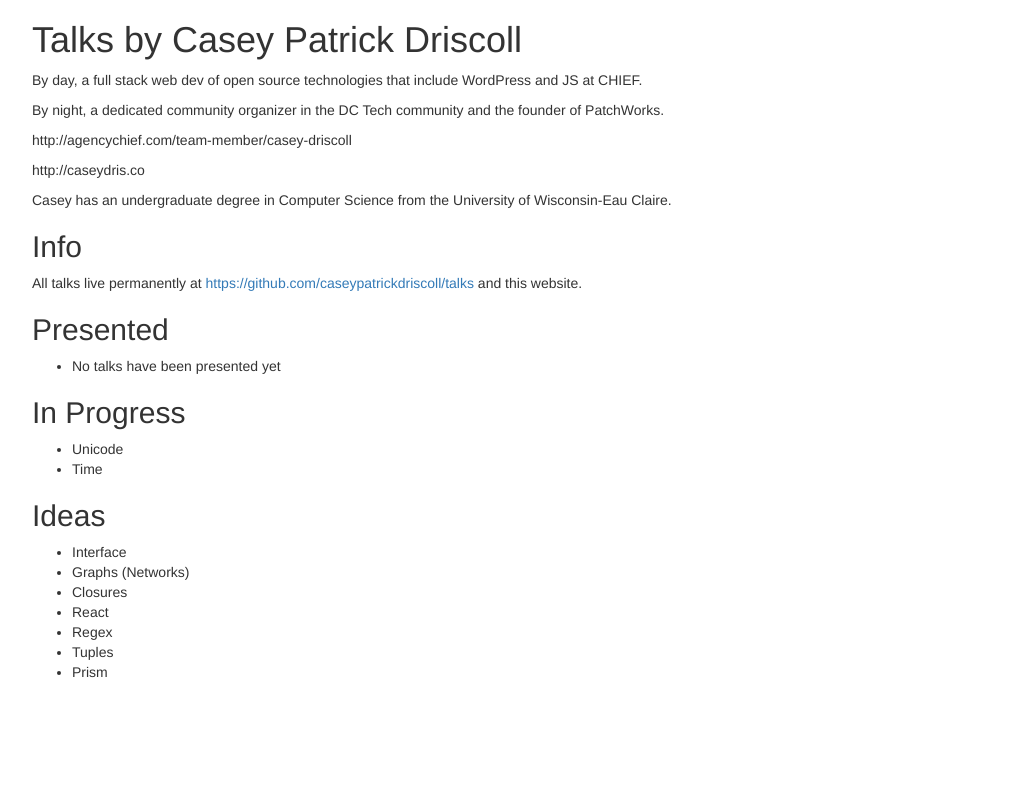
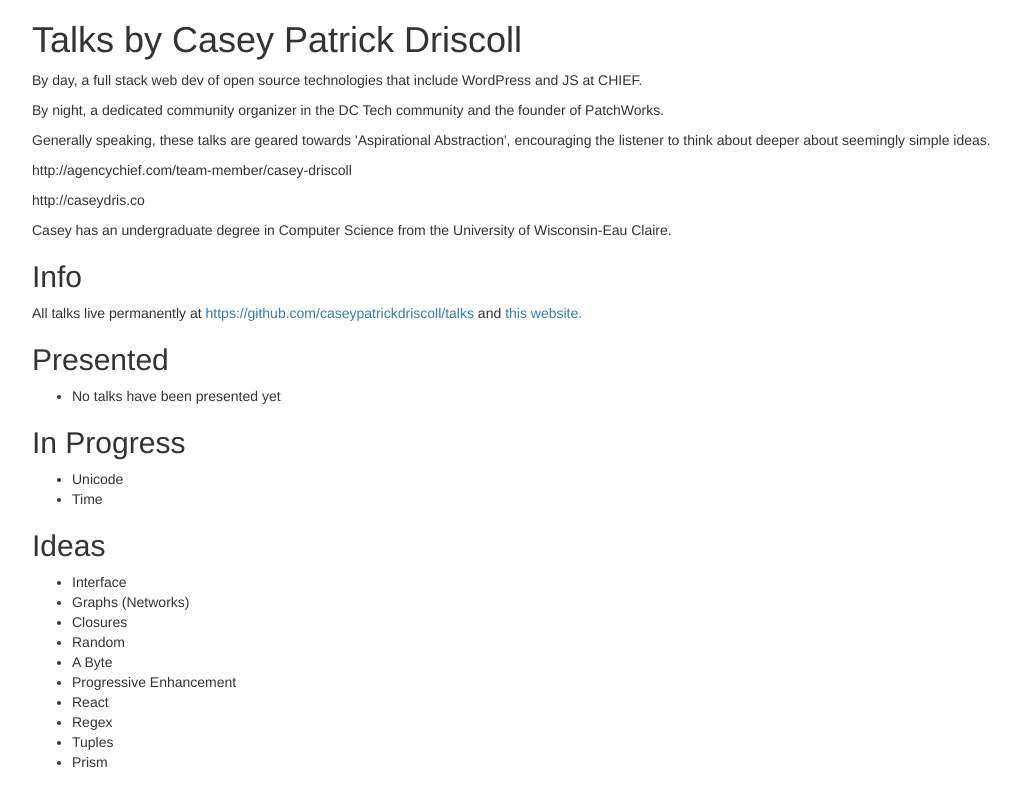
Before and after one commit to caseydriscoll/talks, a plain HTML site: page index.html in a window 1280 px wide. Shown: the whole page, without its empty margins (38-1059 px from the left). Drawn offline with nearby package versions, Linux system fonts and the light colour scheme.

Commit message:
Add ideas and a few bits

```diff
--- a/index.html
+++ b/index.html
@@ -10,6 +10,7 @@
       <h1>Talks by Casey Patrick Driscoll</h1>
       <p>By day, a full stack web dev of open source technologies that include WordPress and JS at CHIEF.</p>
       <p>By night, a dedicated community organizer in the DC Tech community and the founder of PatchWorks.</p>
+	  <p>Generally speaking, these talks are geared towards 'Aspirational Abstraction', encouraging the listener to think about deeper about seemingly simple ideas.</p>
 
       <p>http://agencychief.com/team-member/casey-driscoll</p>
       <p>http://caseydris.co</p>
@@ -17,7 +18,7 @@
       <p>Casey has an undergraduate degree in Computer Science from the University of Wisconsin-Eau Claire.</p>
 
       <h2>Info</h2>
-      <p>All talks live permanently at <a href="https://github.com/caseypatrickdriscoll/talks" target="_blank">https://github.com/caseypatrickdriscoll/talks</a> and this website.</p>
+	  <p>All talks live permanently at <a href="https://github.com/caseypatrickdriscoll/talks" target="_blank">https://github.com/caseypatrickdriscoll/talks</a> and <a href="https://caseydris.co/talks">this website.</a></p>
 
       <h2>Presented</h2>
       <ul>
@@ -35,6 +36,9 @@
         <li>Interface</li>
         <li>Graphs (Networks)</li>
         <li>Closures</li>
+        <li>Random</li>
+        <li>A Byte</li>
+        <li>Progressive Enhancement</li>
         <li>React</li>
         <li>Regex</li>
         <li>Tuples</li>
```
